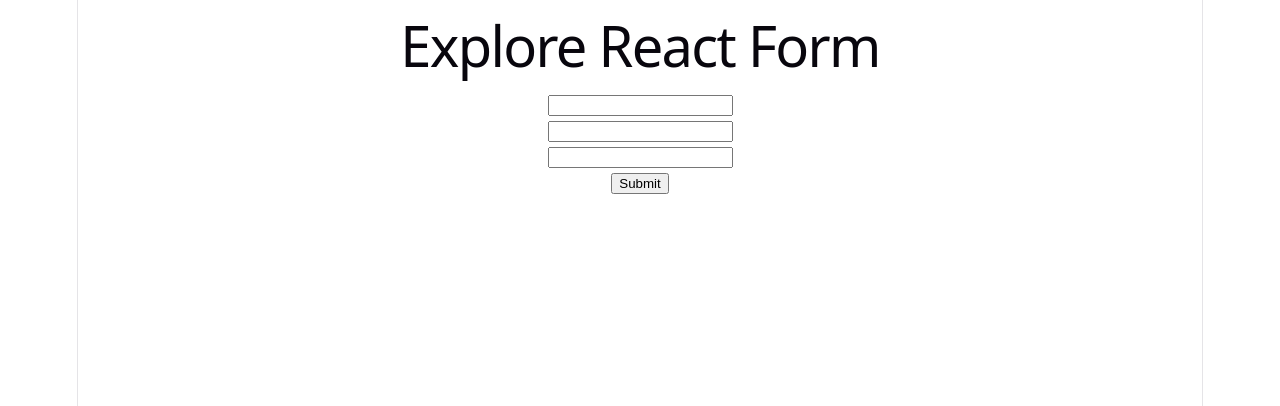
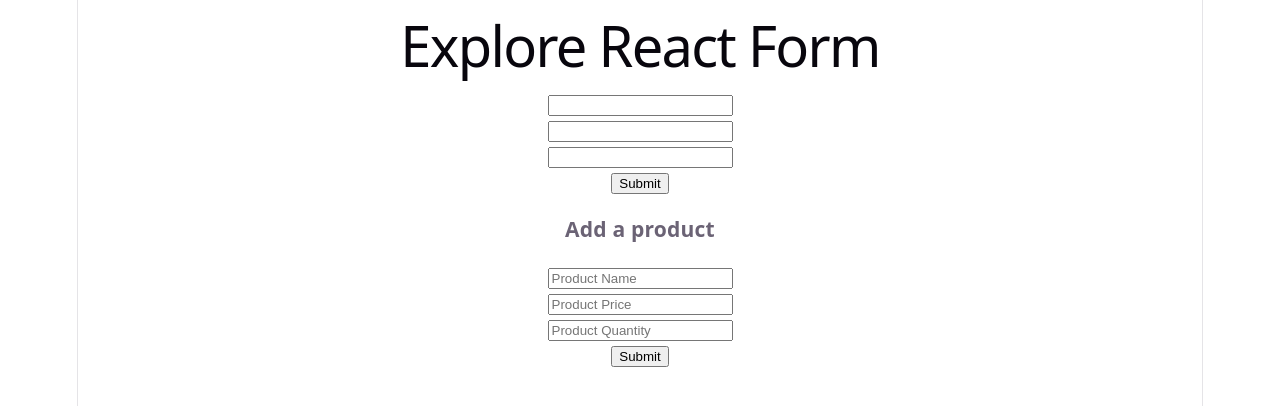
Before and after one commit to kazij317-code/explore-react-form, a React (Vite) app: page / in a window 1280 px wide. Shown: the top 406 px of the page. Built offline with nearby package versions, Linux system fonts and the light colour scheme.

Commit message:
ProductFom

```diff
--- a/src/App.jsx
+++ b/src/App.jsx
@@ -158,12 +158,84 @@
 // // export default App
 
 // // -------------------------------End:38_3-(1) to () --------------------------------
-// -------------------------------Start: 38_4 ---------------------------------------
+// // -------------------------------Start: 38_4 ---------------------------------------
+
+// import './App.css'
+// import ControlledField from './components/ControlledField/ControlledField'
+// import FormAction from './components/FormAction/FormAction'
+// import HookForm from './components/HookForm/HookForm'
+// import SimpleForm from './components/SimpleForm/SimpleForm'
+// import UnControlledField from './components/UnControlledField/UnControlledField'
+
+// function App() {
+
+
+//   return (
+//     <>
+//           <h1>Explore React Form</h1>
+//           {/* <SimpleForm></SimpleForm> */}
+//           {/* <FormAction></FormAction> */}
+//           {/* <ControlledField></ControlledField> */}
+
+//           {/* <UnControlledField></UnControlledField> */}
+//           {/* (10) commit <UnControlledField> and uncommit <ControlledField> then create useInputField.jsx file creating hooks folder in src folder*/}
+//           {/* (13) commit <ControlledField> and <HookForm +Enter */}
+//           <HookForm></HookForm>
+//           {/* (13)en then in HookForm.jsx file */}
+
+//           {/* extra from me */}
+//           {/* <h1>Explore React Form</h1>
+//           <h2>Simple Form</h2>
+//           <SimpleForm></SimpleForm>
+//           <br />
+//           <h2>Form Action</h2>
+//           <FormAction></FormAction>
+//           <br />
+//           <h2>Controlled Field</h2>
+//           <ControlledField></ControlledField>
+//           <br />
+//           <h2>Un Controlled Field</h2>
+//           <UnControlledField></UnControlledField> */}
+//            {/* extra from me */}
+
+//     </>
+//   )
+// }
+
+// export default App
+
+// // -----------------------
+// // Practice:
+// // import './App.css'
+
+// // function App() {
+
+
+// //   return (
+// //     <>
+// //           <h1>Get started</h1>
+// //           {/* <SimpleForm></SimpleForm> */}
+// //           {/* <FormAction></FormAction> */}
+// //           {/* <ControlledField></ControlledField> */}
+// //           {/* <UnControlledField></UnControlledField>
+// //            */}
+// //            {/* <ControlledField></ControlledField>
+// //             */}
+// //           <HookForm></HookForm>
+// //     </>
+// //   )
+// // }
+
+// // export default App
+
+// // -------------------------------End:38_4-(1) to () --------------------------------
+// -------------------------------Start: 38_5 ---------------------------------------
 
 import './App.css'
 import ControlledField from './components/ControlledField/ControlledField'
 import FormAction from './components/FormAction/FormAction'
 import HookForm from './components/HookForm/HookForm'
+import ProductManagement from './components/ProductManagement/ProductManagement'
 import SimpleForm from './components/SimpleForm/SimpleForm'
 import UnControlledField from './components/UnControlledField/UnControlledField'
 
@@ -178,10 +250,10 @@
           {/* <ControlledField></ControlledField> */}
 
           {/* <UnControlledField></UnControlledField> */}
-          {/* (10) commit <UnControlledField> and uncommit <ControlledField> then create useInputField.jsx file creating hooks folder in src folder*/}
-          {/* (13) commit <ControlledField> and <HookForm +Enter */}
+
           <HookForm></HookForm>
-          {/* (13)en then in HookForm.jsx file */}
+          {/* (5) commit Previous and <ProductManagement + enter then in ProductForm.jsx file*/}
+          <ProductManagement></ProductManagement>
 
           {/* extra from me */}
           {/* <h1>Explore React Form</h1>
@@ -228,4 +300,4 @@
 
 // export default App
 
-// -------------------------------End:38_4-(1) to () --------------------------------
+// -------------------------------End:38_5-(1) to () --------------------------------
--- a/src/__get_form_data.js
+++ b/src/__get_form_data.js
@@ -11,4 +11,6 @@
  * })
  *
  * 4.uncontrolled using useRef
+ *
+ * 5. Hook Form
  * */
--- a/src/components/HookForm/HookForm.jsx
+++ b/src/components/HookForm/HookForm.jsx
@@ -19,7 +19,7 @@
         // console.log('submit', name);
         // (21)commit previous
         // console.log('submit', name, email);
-        // (24)commit previouse
+        // (24)commit previous then create ProductManagement.jsx file creating ProductManagement folder in component folder
         console.log('submit', name, email, password);
     }
     // (14)en
--- /dev/null
+++ b/src/components/ProductManagement/ProductForm.jsx
@@ -0,0 +1,34 @@
+// -------------------------------Start: 38_5 ---------------------------------------
+// (2)st rsc+enter
+import React from 'react';
+
+const ProductForm = () => {
+    // (7)st
+    const handleProductSubmit = e =>{
+        e.preventDefault();
+    }
+
+    // (7)en
+    return (
+        <div>
+            {/* (6)st */}
+            <h3>Add a product</h3>
+            {/* (8)onSubmit={handleProductSubmit} */}
+            <form onSubmit={handleProductSubmit}>
+                <input type="text" name="name" placeholder="Product Name" />
+                <br />
+                <input type="text" name="price" placeholder="Product Price" />
+                <br />
+                <input type="text" name="quantity" placeholder="Product Quantity" />
+                <br />
+                <input type="submit" value="Submit" />
+            </form>
+            {/* (6)en */}
+        </div>
+    );
+};
+
+export default ProductForm;
+// (2)en then create ProductTable in ProductManagement Folder
+
+// -------------------------------End:38_5-(1) to () --------------------------------
--- /dev/null
+++ b/src/components/ProductManagement/ProductManagement.jsx
@@ -0,0 +1,21 @@
+// -------------------------------Start: 38_5 ---------------------------------------
+// (1)st rsc+enter
+import React from 'react';
+import ProductForm from './ProductForm';
+import ProductTable from './ProductTable';
+
+const ProductManagement = () => {
+    return (
+        <div>
+            {/* (4) st*/}
+            <ProductForm></ProductForm>
+            <ProductTable></ProductTable>
+            {/* (4) en then in App.jsx file*/}
+        </div>
+    );
+};
+
+export default ProductManagement;
+// (1)en then create ProductForm in ProductManagement Folder
+
+// -------------------------------End:38_5-(1) to () --------------------------------
--- /dev/null
+++ b/src/components/ProductManagement/ProductTable.jsx
@@ -0,0 +1,15 @@
+// -------------------------------Start: 38_5 ---------------------------------------
+// (3)st rsc+enter
+import React from 'react';
+
+const ProductTable = () => {
+    return (
+        <div>
+
+        </div>
+    );
+};
+
+export default ProductTable;
+// (3)en then in ProductManagement.jsx file
+// -------------------------------End:38_5-(1) to () --------------------------------
```
